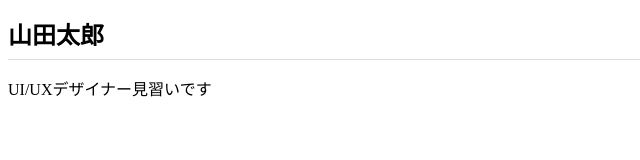
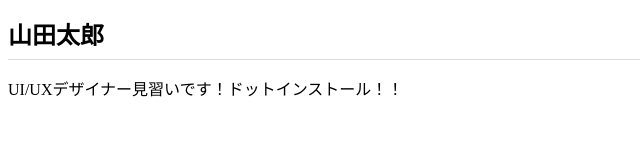
Before and after one commit to oggy0827/oggy0827.github.io, a plain HTML site: page index.html in a window 1280 px wide. Shown: the whole page, without its empty margins (0-640 px from the left). Drawn offline with Linux system fonts and the light colour scheme.

Commit message:
Add files via upload

```diff
--- a/index.html
+++ b/index.html
@@ -8,6 +8,6 @@
 
   <body>
     <h1>山田太郎</h1>
-    <p>UI/UXデザイナー見習いです</p>
+    <p>UI/UXデザイナー見習いです！ドットインストール！！</p>
   </body>
 </html>
```
